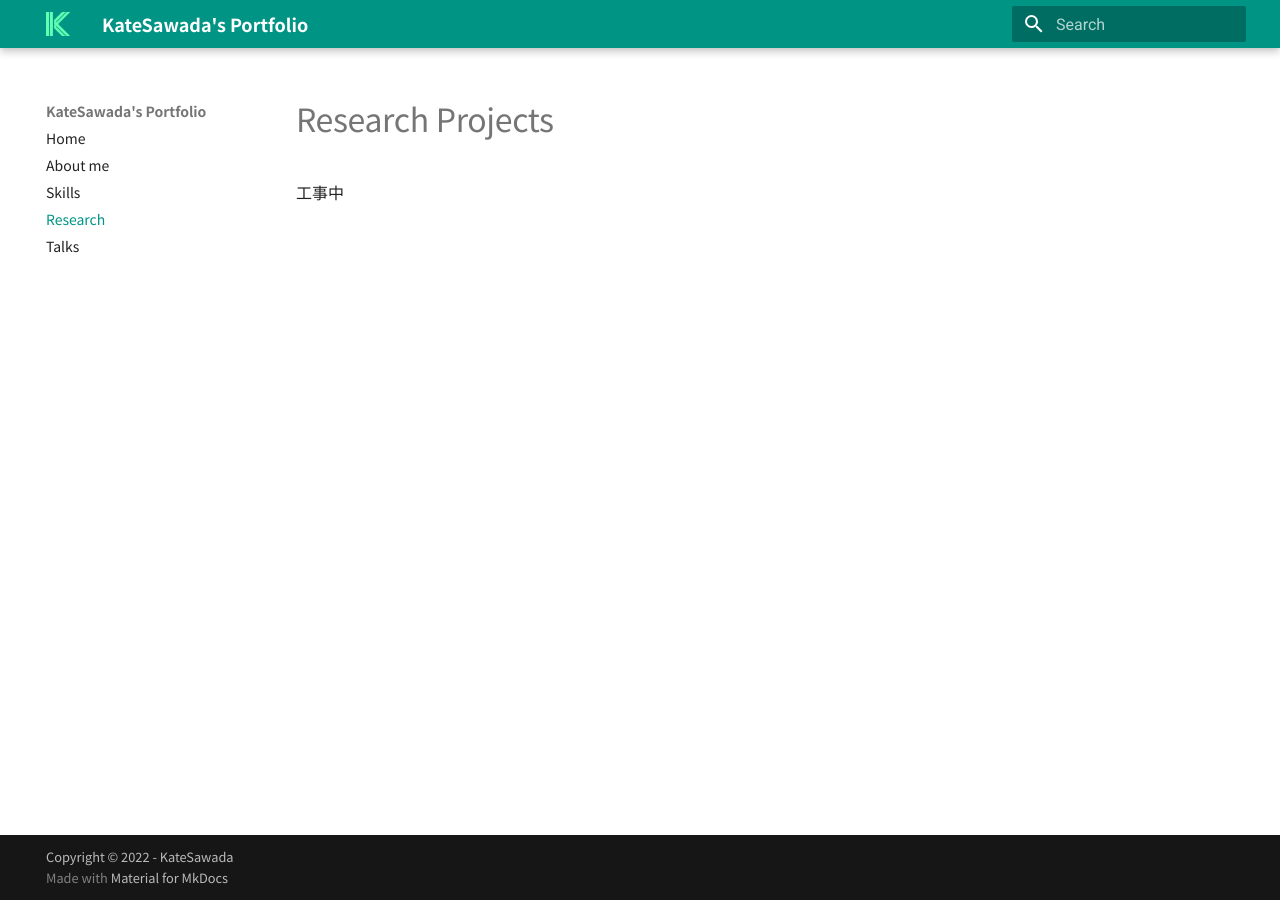
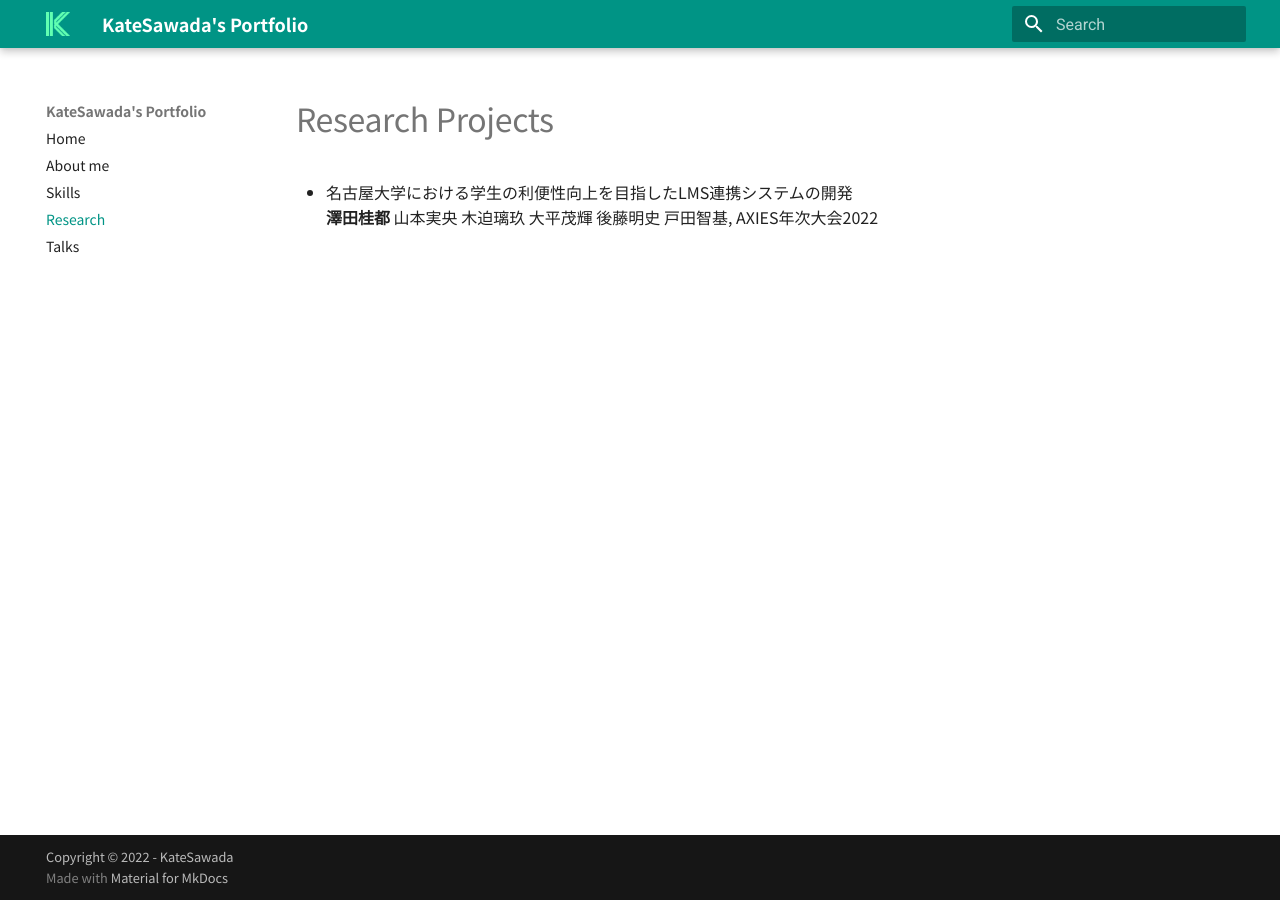
Before and after one commit to KateSawada/KateSawada.github.io, an MkDocs documentation site: the page built from docs/research.md, in a window 1280 px wide. Built offline with MkDocs 1.6.1 and Material for MkDocs 9.7.7, drawn with Linux system fonts in a browser that asks for light colours; nearby versions of some CDN libraries.

Commit message:
axies記載

```diff
--- a/docs/research.md
+++ b/docs/research.md
@@ -4,4 +4,5 @@ title: Research Projects
 
 # Research Projects
 
-工事中
+- 名古屋大学における学生の利便性向上を目指したLMS連携システムの開発
+    **澤田桂都** 山本実央 木迫璃玖 大平茂輝 後藤明史 戸田智基, AXIES年次大会2022
```
